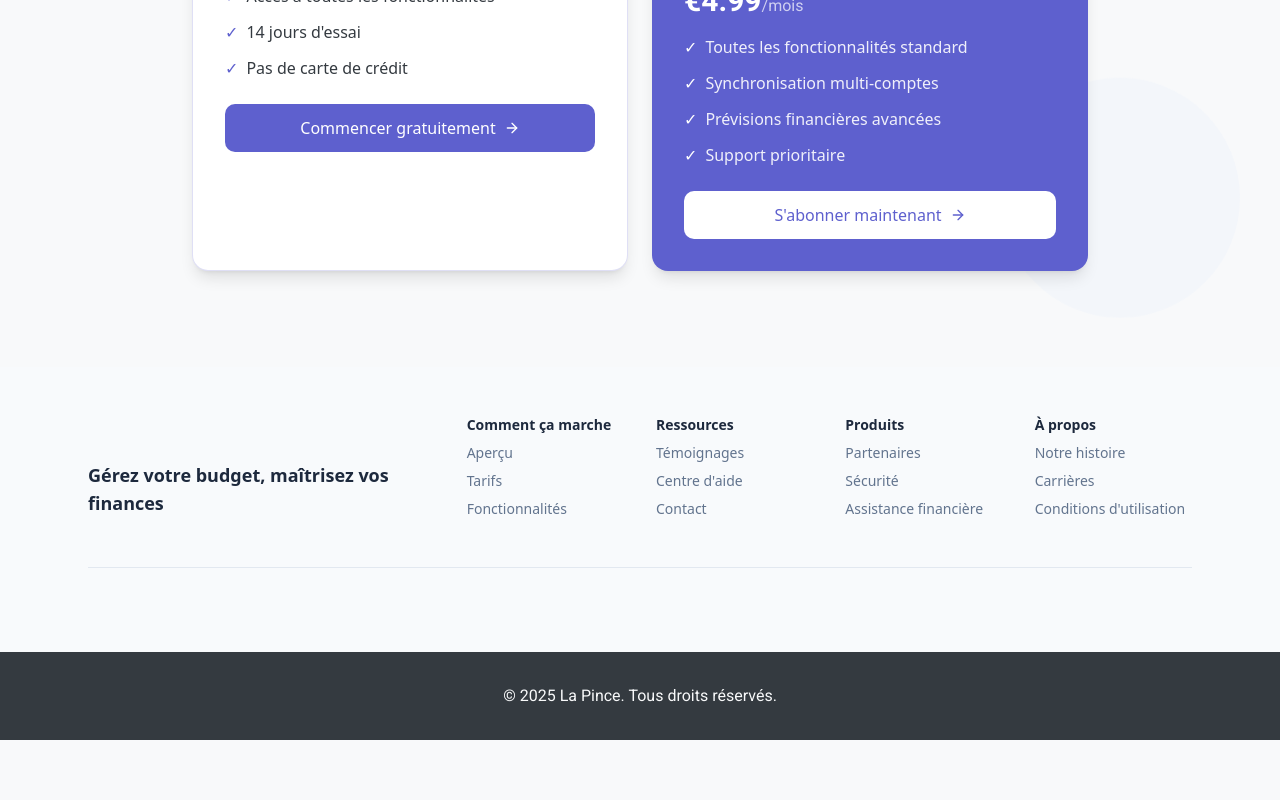
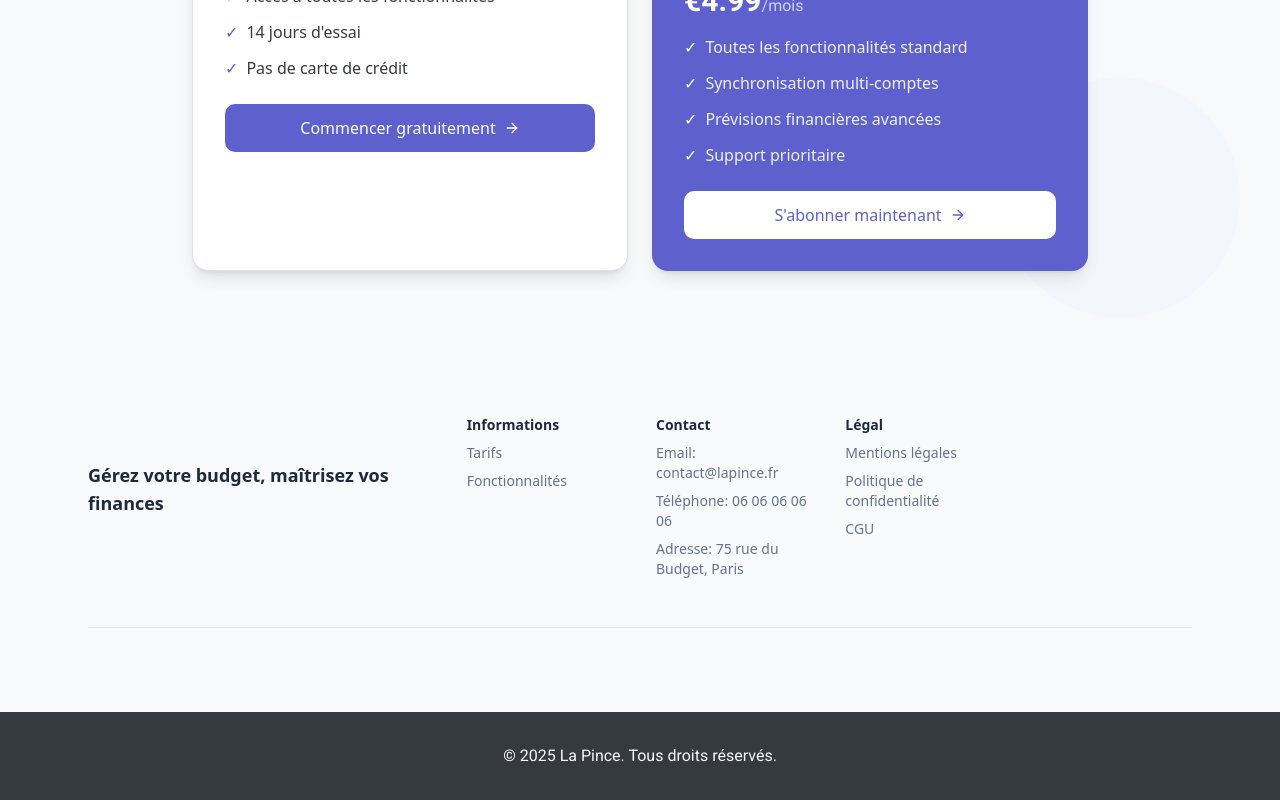
Before and after one commit to Nico13M/projet-la-pince-front, a Next.js app: page / in a window 1280 px wide. Shown: the part 3249-4049 px from the top of the page. Before the commit the page ends 3989 px from the top, so only its background shows below. Built offline with nearby package versions, Linux system fonts and the light colour scheme.

Commit message:
REFACTOR: update footer links and contact information, enhance social media links

```diff
--- a/src/components/landing/FooterLanding.tsx
+++ b/src/components/landing/FooterLanding.tsx
@@ -3,43 +3,56 @@ import Link from 'next/link'
 const footerData = {
   footerLinks: [
     {
-      title: 'Comment ça marche',
+      title: 'Informations',
       links: [
-        { label: 'Aperçu', href: '#' },
-        { label: 'Tarifs', href: '#' },
-        { label: 'Fonctionnalités', href: '#' },
+        { label: 'Tarifs', href: '#pricing' },
+        { label: 'Fonctionnalités', href: '#features' },
       ],
     },
     {
-      title: 'Ressources',
+      title: 'Contact',
       links: [
-        { label: 'Témoignages', href: '#' },
-        { label: "Centre d'aide", href: '#' },
-        { label: 'Contact', href: '#' },
+        {
+          label: 'Email: contact@lapince.fr',
+          href: 'mailto:contact@lapince.fr',
+        },
+        { label: 'Téléphone: 06 06 06 06 06', href: 'tel:0606060606' },
+        {
+          label: 'Adresse: 75 rue du Budget, Paris',
+          href: 'https://maps.google.com/?q=Paris',
+        },
       ],
     },
     {
-      title: 'Produits',
+      title: 'Légal',
       links: [
-        { label: 'Partenaires', href: '#' },
-        { label: 'Sécurité', href: '#' },
-        { label: 'Assistance financière', href: '#' },
-      ],
-    },
-    {
-      title: 'À propos',
-      links: [
-        { label: 'Notre histoire', href: '#' },
-        { label: 'Carrières', href: '#' },
-        { label: "Conditions d'utilisation", href: '#' },
+        { label: 'Mentions légales', href: '/legal-mentions' },
+        { label: 'Politique de confidentialité', href: '/legal-privacy' },
+        { label: 'CGU', href: '/legal-conditions' },
       ],
     },
   ],
   socialLinks: [
-    { href: '#', label: 'Twitter', iconPath: 'M6.329 1l4.369 5...' },
-    { href: '#', label: 'Facebook', iconPath: 'M20 10.025C20 4.491...' },
-    { href: '#', label: 'Telegram', iconPath: 'M19.96 2.336a.421...' },
-    { href: '#', label: 'Github', iconPath: 'M10.041 0C4.52 0...' },
+    {
+      href: 'https://twitter.com/lapince',
+      label: 'Twitter',
+      iconPath: 'M6.329 1l4.369 5...',
+    },
+    {
+      href: 'https://facebook.com/lapince',
+      label: 'Facebook',
+      iconPath: 'M20 10.025C20 4.491...',
+    },
+    {
+      href: 'https://instagram.com/lapince',
+      label: 'Instagram',
+      iconPath: 'M19.96 2.336a.421...',
+    },
+    {
+      href: 'https://linkedin.com/company/lapince',
+      label: 'LinkedIn',
+      iconPath: 'M10.041 0C4.52 0...',
+    },
   ],
 }
 
@@ -55,7 +68,7 @@ export default function FooterLanding() {
               <Link
                 href="/"
                 className="inline-flex text-blue-600 transition duration-150 ease-in-out"
-                aria-label="GestionBudget"
+                aria-label="LaPince"
               >
                 <svg
                   className="h-8 w-8 fill-current"
```
